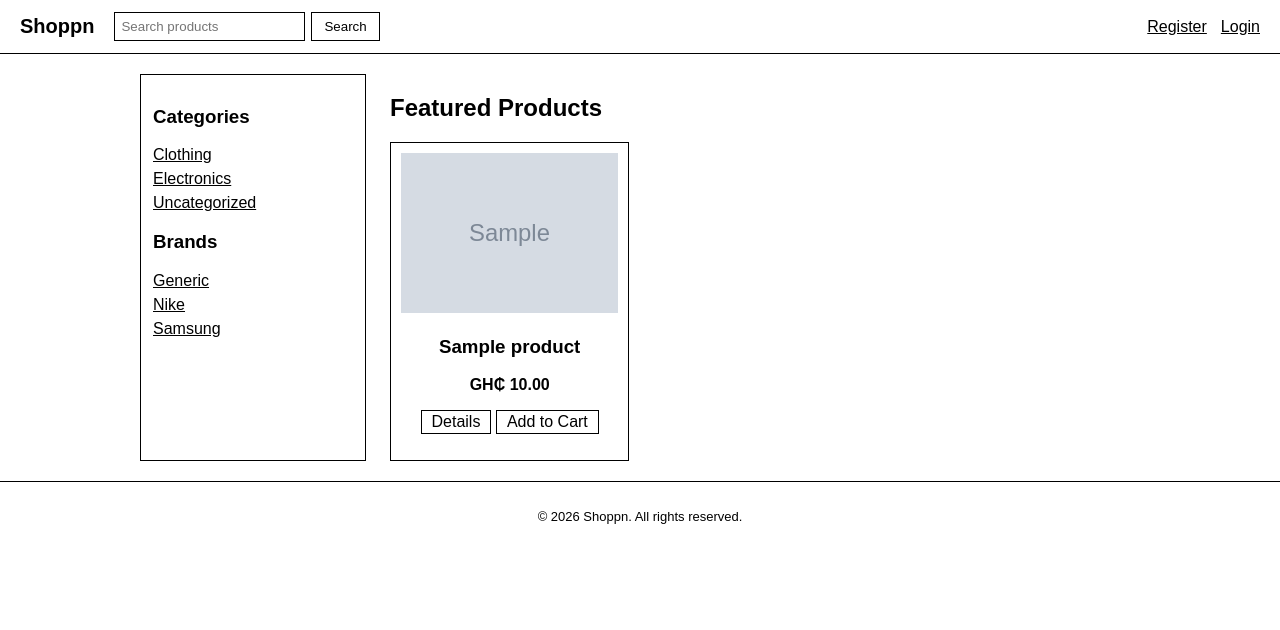
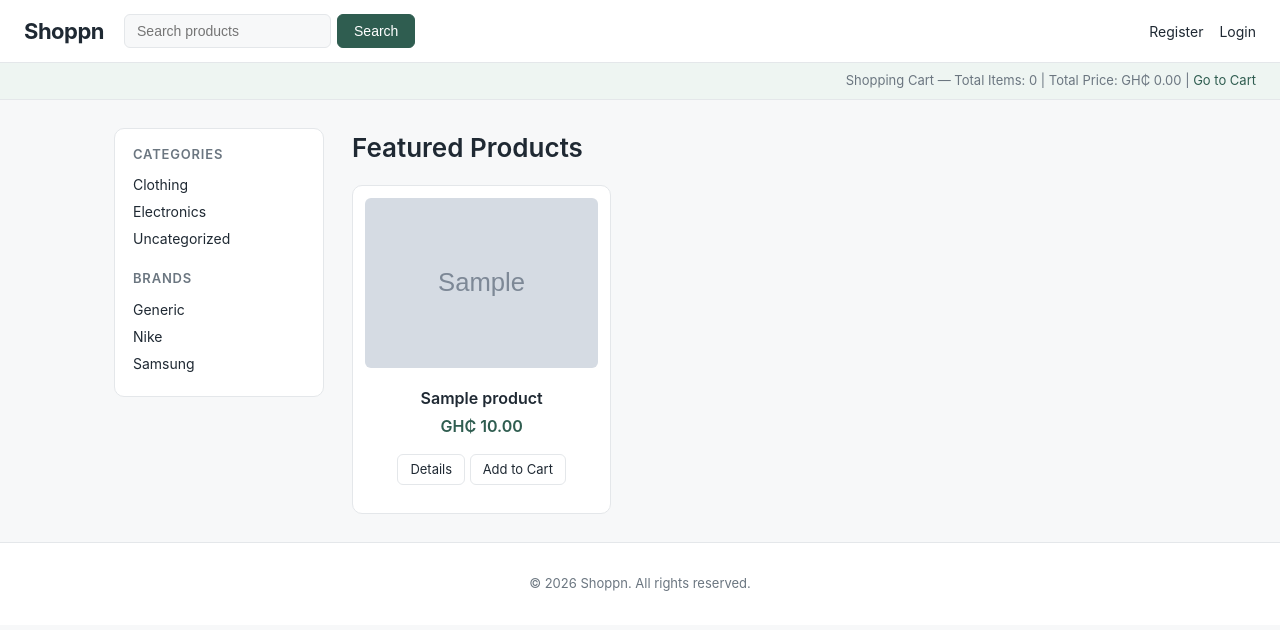
Before and after one commit to r2trappy/ecommerce_2026_Richard_Yemoh, a PHP site: page / in a window 1280 px wide. Shown: the top 630 px of the page. Run offline with PHP 8.4, Linux system fonts and the light colour scheme; data comes from the database, SQL or seed files in the repository; tables that the repository leaves empty hold one stand-in row (values such as "Sample post"); grey boxes marked "Sample" are stand-in pictures; a stand-in replaces the project's code that opens the database connection; some libraries are stand-ins or nearby versions.

Commit message:
Add cart (Tasks 11 and 12) and restyle site

```diff
--- /dev/null
+++ b/shoppn/classes/CartClass.php
@@ -0,0 +1,67 @@
+<?php
+require_once __DIR__ . '/../core/db_class.php';
+
+class CartClass extends Database {
+
+    public function isInCart($product_id, $ip) {
+        $stmt = $this->conn->prepare('SELECT cart_id FROM shoppn_cart WHERE p_id = ? AND ip_add = ?');
+        $stmt->bind_param('is', $product_id, $ip);
+        $stmt->execute();
+        $found = $stmt->get_result()->num_rows > 0;
+        $stmt->close();
+        return $found;
+    }
+
+    public function addToCart($product_id, $qty, $ip, $customer_id = null) {
+        $stmt = $this->conn->prepare('INSERT INTO shoppn_cart (p_id, ip_add, qty, customer_id) VALUES (?, ?, ?, ?)');
+        $stmt->bind_param('isii', $product_id, $ip, $qty, $customer_id);
+        $ok = $stmt->execute();
+        $stmt->close();
+        return $ok;
+    }
+
+    public function getCartItems($ip) {
+        $stmt = $this->conn->prepare('SELECT c.cart_id, c.p_id, c.qty, p.product_title, p.product_price, p.product_image FROM shoppn_cart c JOIN shoppn_products p ON c.p_id = p.product_id WHERE c.ip_add = ? ORDER BY c.cart_id ASC');
+        $stmt->bind_param('s', $ip);
+        $stmt->execute();
+        $rows = $stmt->get_result()->fetch_all(MYSQLI_ASSOC);
+        $stmt->close();
+        return $rows ? $rows : [];
+    }
+
+    public function getCartCount($ip) {
+        $stmt = $this->conn->prepare('SELECT COUNT(*) AS total FROM shoppn_cart WHERE ip_add = ?');
+        $stmt->bind_param('s', $ip);
+        $stmt->execute();
+        $row = $stmt->get_result()->fetch_assoc();
+        $stmt->close();
+        return (int)$row['total'];
+    }
+
+    public function getCartTotal($ip) {
+        $total = 0.0;
+        foreach ($this->getCartItems($ip) as $item) {
+            $total += (int)$item['qty'] * (float)$item['product_price'];
+        }
+        return (float)$total;
+    }
+
+    public function removeFromCart($product_id, $ip) {
+        $stmt = $this->conn->prepare('DELETE FROM shoppn_cart WHERE p_id = ? AND ip_add = ?');
+        $stmt->bind_param('is', $product_id, $ip);
+        $ok = $stmt->execute();
+        $stmt->close();
+        return $ok;
+    }
+
+    public function updateQty($product_id, $new_qty, $ip) {
+        if ($new_qty < 1) {
+            return false;
+        }
+        $stmt = $this->conn->prepare('UPDATE shoppn_cart SET qty = ? WHERE p_id = ? AND ip_add = ?');
+        $stmt->bind_param('iis', $new_qty, $product_id, $ip);
+        $ok = $stmt->execute();
+        $stmt->close();
+        return $ok;
+    }
+}
--- /dev/null
+++ b/shoppn/controllers/CartController.php
@@ -0,0 +1,38 @@
+<?php
+require_once __DIR__ . '/../classes/CartClass.php';
+
+class CartController {
+    private $cartModel;
+
+    public function __construct() {
+        $this->cartModel = new CartClass();
+    }
+
+    public function isInCart($product_id, $ip) {
+        return $this->cartModel->isInCart($product_id, $ip);
+    }
+
+    public function addToCart($product_id, $qty, $ip, $customer_id = null) {
+        return $this->cartModel->addToCart($product_id, $qty, $ip, $customer_id);
+    }
+
+    public function getCartItems($ip) {
+        return $this->cartModel->getCartItems($ip);
+    }
+
+    public function getCartCount($ip) {
+        return $this->cartModel->getCartCount($ip);
+    }
+
+    public function getCartTotal($ip) {
+        return $this->cartModel->getCartTotal($ip);
+    }
+
+    public function removeFromCart($product_id, $ip) {
+        return $this->cartModel->removeFromCart($product_id, $ip);
+    }
+
+    public function updateQty($product_id, $new_qty, $ip) {
+        return $this->cartModel->updateQty($product_id, $new_qty, $ip);
+    }
+}
--- a/shoppn/css/style.css
+++ b/shoppn/css/style.css
@@ -1,27 +1,65 @@
+:root {
+    --text: #1f2933;
+    --muted: #6b7680;
+    --line: #e4e7ea;
+    --bg: #f7f8f9;
+    --card: #ffffff;
+    --accent: #2f5d50;
+    --accent-dark: #244a40;
+    --alert-bg: #eef5f2;
+}
+
+* {
+    box-sizing: border-box;
+}
+
 body {
-    font-family: Arial, sans-serif;
+    font-family: -apple-system, BlinkMacSystemFont, "Segoe UI", Helvetica, Arial, sans-serif;
     margin: 0;
-    color: #000;
-    background: #fff;
+    color: var(--text);
+    background: var(--bg);
+    line-height: 1.5;
 }
 
 a {
-    color: #000;
+    color: var(--accent);
+    text-decoration: none;
+}
+
+a:hover {
+    text-decoration: underline;
+}
+
+h1 {
+    font-size: 26px;
+    margin: 0 0 18px;
+    font-weight: 600;
+}
+
+h2, h3 {
+    font-weight: 600;
 }
 
 .site-header {
     display: flex;
     align-items: center;
     gap: 20px;
-    padding: 12px 20px;
-    border-bottom: 1px solid #000;
+    padding: 14px 24px;
+    background: var(--card);
+    border-bottom: 1px solid var(--line);
     flex-wrap: wrap;
 }
 
 .site-header .logo a {
-    font-size: 20px;
-    font-weight: bold;
+    font-size: 22px;
+    font-weight: 700;
+    color: var(--text);
+    letter-spacing: -0.5px;
+}
+
+.site-header .logo a:hover {
     text-decoration: none;
+    color: var(--accent);
 }
 
 .search-form {
@@ -30,186 +68,334 @@ a {
 }
 
 .search-form input {
-    padding: 6px;
-    border: 1px solid #000;
+    padding: 8px 12px;
+    border: 1px solid var(--line);
+    border-radius: 6px;
+    background: var(--bg);
+    min-width: 200px;
+    font-size: 14px;
 }
 
-.search-form button {
-    padding: 6px 12px;
-    border: 1px solid #000;
-    background: #fff;
+.search-form input:focus {
+    outline: none;
+    border-color: var(--accent);
+    background: var(--card);
+}
+
+.search-form button,
+.admin-page button,
+.form-page button,
+.cart-buttons button {
+    padding: 8px 16px;
+    border: 1px solid var(--accent);
+    border-radius: 6px;
+    background: var(--accent);
+    color: #fff;
+    font-size: 14px;
     cursor: pointer;
+}
+
+.search-form button:hover,
+.admin-page button:hover,
+.form-page button:hover,
+.cart-buttons button:hover {
+    background: var(--accent-dark);
+    border-color: var(--accent-dark);
 }
 
 .main-nav {
     display: flex;
-    gap: 14px;
+    gap: 16px;
     align-items: center;
     margin-left: auto;
+    font-size: 14px;
 }
 
 .main-nav a {
-    text-decoration: underline;
+    color: var(--text);
+}
+
+.main-nav a:hover {
+    color: var(--accent);
+    text-decoration: none;
+}
+
+.main-nav span {
+    color: var(--muted);
+}
+
+.cart-bar {
+    padding: 8px 24px;
+    background: var(--alert-bg);
+    border-bottom: 1px solid var(--line);
+    text-align: right;
+    font-size: 13px;
+    color: var(--muted);
+}
+
+.cart-msg {
+    margin: 14px 24px 0;
 }
 
 .site-main {
     display: flex;
-    gap: 24px;
-    padding: 20px;
-    max-width: 1000px;
+    gap: 28px;
+    padding: 28px 24px;
+    max-width: 1100px;
     margin: 0 auto;
+    align-items: flex-start;
 }
 
 .home-content {
     flex: 1;
+    min-width: 0;
 }
 
 .sidebar {
-    width: 200px;
-    border: 1px solid #000;
-    padding: 12px;
+    width: 210px;
+    flex-shrink: 0;
+    background: var(--card);
+    border: 1px solid var(--line);
+    border-radius: 10px;
+    padding: 16px 18px;
+}
+
+.sidebar h3 {
+    font-size: 13px;
+    text-transform: uppercase;
+    letter-spacing: 0.8px;
+    color: var(--muted);
+    margin: 0 0 10px;
 }
 
 .sidebar ul {
     list-style: none;
     padding: 0;
-    margin: 0 0 16px;
+    margin: 0 0 20px;
+}
+
+.sidebar ul:last-child {
+    margin-bottom: 0;
 }
 
 .sidebar li {
     margin-bottom: 6px;
+    font-size: 14px;
+}
+
+.sidebar a {
+    color: var(--text);
+}
+
+.sidebar a:hover {
+    color: var(--accent);
+    text-decoration: none;
 }
 
 .form-page, .account-page {
-    max-width: 400px;
+    max-width: 420px;
     margin: 0 auto;
-    border: 1px solid #000;
-    padding: 20px;
+    background: var(--card);
+    border: 1px solid var(--line);
+    border-radius: 10px;
+    padding: 28px;
 }
 
 .form-page label {
     display: block;
-    margin-top: 12px;
+    margin-top: 14px;
+    font-size: 14px;
+    color: var(--muted);
 }
 
 .form-page input, .form-page select {
     width: 100%;
-    padding: 6px;
+    padding: 9px 12px;
     margin-top: 4px;
-    border: 1px solid #000;
+    border: 1px solid var(--line);
+    border-radius: 6px;
+    font-size: 14px;
+    background: var(--card);
+}
+
+.form-page input:focus, .form-page select:focus {
+    outline: none;
+    border-color: var(--accent);
 }
 
 .form-page button {
-    margin-top: 16px;
-    padding: 8px 14px;
-    background: #fff;
-    border: 1px solid #000;
-    cursor: pointer;
+    margin-top: 20px;
     width: 100%;
+    padding: 10px 14px;
 }
 
 .field-error {
-    color: #000;
+    color: #b3402f;
     font-size: 13px;
-    font-style: italic;
     display: block;
 }
 
 .alert {
-    border: 1px solid #000;
-    padding: 8px 12px;
-    margin-bottom: 14px;
+    background: var(--alert-bg);
+    border: 1px solid var(--line);
+    border-left: 3px solid var(--accent);
+    border-radius: 6px;
+    padding: 10px 14px;
+    margin-bottom: 16px;
+    font-size: 14px;
 }
 
 .site-footer {
     text-align: center;
-    padding: 14px;
-    border-top: 1px solid #000;
+    padding: 18px;
+    border-top: 1px solid var(--line);
+    background: var(--card);
     font-size: 13px;
+    color: var(--muted);
 }
 
 .admin-page {
     flex: 1;
+    min-width: 0;
+    max-width: 1000px;
+    margin: 0 auto;
+    padding: 28px 24px;
 }
 
 .admin-page form {
-    border: 1px solid #000;
-    padding: 16px;
-    max-width: 400px;
-    margin-bottom: 24px;
+    background: var(--card);
+    border: 1px solid var(--line);
+    border-radius: 10px;
+    padding: 22px;
+    max-width: 440px;
+    margin-bottom: 28px;
 }
 
 .admin-page label {
     display: block;
+    margin: 12px 0 4px;
+    font-size: 14px;
+    color: var(--muted);
+}
+
+.admin-page input[type="text"],
+.admin-page input[type="number"],
+.admin-page textarea,
+.admin-page select {
+    width: 100%;
+    padding: 9px 12px;
+    border: 1px solid var(--line);
+    border-radius: 6px;
+    font-size: 14px;
+    font-family: inherit;
+    background: var(--card);
     margin-bottom: 4px;
 }
 
-.admin-page input[type="text"] {
-    width: 100%;
-    padding: 6px;
-    border: 1px solid #000;
-    box-sizing: border-box;
-    margin-bottom: 10px;
+.admin-page input:focus,
+.admin-page textarea:focus,
+.admin-page select:focus {
+    outline: none;
+    border-color: var(--accent);
 }
 
-.admin-page button {
-    padding: 8px 14px;
-    background: #fff;
-    border: 1px solid #000;
-    cursor: pointer;
+.admin-page form button {
+    margin-top: 14px;
 }
 
 .data-table {
     border-collapse: collapse;
     width: 100%;
+    background: var(--card);
+    border: 1px solid var(--line);
+    border-radius: 10px;
+    overflow: hidden;
+    font-size: 14px;
 }
 
 .data-table th, .data-table td {
-    border: 1px solid #000;
-    padding: 6px 10px;
+    border-bottom: 1px solid var(--line);
+    padding: 10px 14px;
     text-align: left;
+}
+
+.data-table th {
+    background: var(--bg);
+    font-weight: 600;
+    color: var(--muted);
+    font-size: 13px;
+}
+
+.data-table tr:last-child td {
+    border-bottom: none;
 }
 
 .btn-link {
     display: inline-block;
-    padding: 2px 10px;
-    border: 1px solid #000;
+    padding: 5px 12px;
+    border: 1px solid var(--line);
+    border-radius: 6px;
+    background: var(--card);
+    color: var(--text);
+    font-size: 13px;
+}
+
+.btn-link:hover {
+    border-color: var(--accent);
+    color: var(--accent);
     text-decoration: none;
 }
 
 .product-grid {
     display: grid;
-    grid-template-columns: repeat(auto-fill, minmax(200px, 1fr));
-    gap: 16px;
+    grid-template-columns: repeat(auto-fill, minmax(210px, 1fr));
+    gap: 18px;
 }
 
 .product-card {
-    border: 1px solid #000;
-    padding: 10px;
+    background: var(--card);
+    border: 1px solid var(--line);
+    border-radius: 10px;
+    padding: 12px;
     text-align: center;
+}
+
+.product-card:hover {
+    box-shadow: 0 4px 14px rgba(0, 0, 0, 0.06);
 }
 
 .product-card img {
     width: 100%;
-    height: 160px;
+    height: 170px;
     object-fit: cover;
+    border-radius: 6px;
+}
+
+.product-card h3 {
+    font-size: 16px;
+    margin: 12px 0 4px;
 }
 
 .no-image {
-    height: 160px;
-    border: 1px dashed #000;
+    height: 170px;
+    border: 1px dashed var(--line);
+    border-radius: 6px;
     display: flex;
     align-items: center;
     justify-content: center;
+    color: var(--muted);
+    font-size: 14px;
 }
 
 .price {
-    font-weight: bold;
+    font-weight: 600;
+    color: var(--accent);
+    margin: 4px 0 10px;
 }
 
 .single-product {
     display: flex;
-    gap: 24px;
+    gap: 28px;
     flex-wrap: wrap;
 }
 
--- a/shoppn/database/shoppn.sql
+++ b/shoppn/database/shoppn.sql
@@ -35,14 +35,15 @@ CREATE TABLE IF NOT EXISTS shoppn_products (
   FOREIGN KEY (product_brand) REFERENCES brands(brand_id)
 );
 
-CREATE TABLE IF NOT EXISTS cart (
+CREATE TABLE IF NOT EXISTS shoppn_cart (
   cart_id INT AUTO_INCREMENT PRIMARY KEY,
   p_id INT NOT NULL,
   customer_id INT DEFAULT NULL,
   ip_add VARCHAR(45) NOT NULL,
   qty INT NOT NULL DEFAULT 1,
   created_at TIMESTAMP DEFAULT CURRENT_TIMESTAMP,
-  FOREIGN KEY (p_id) REFERENCES shoppn_products(product_id)
+  UNIQUE KEY uniq_item (p_id, ip_add),
+  FOREIGN KEY (p_id) REFERENCES shoppn_products(product_id) ON DELETE CASCADE
 );
 
 CREATE TABLE IF NOT EXISTS orders (
--- a/shoppn/views/home.php
+++ b/shoppn/views/home.php
@@ -17,7 +17,6 @@ if ($catId && $catId > 0) {
     $products = $controller->getFeaturedProducts(6);
 }
 
-$cartNotice = isset($_GET['add_cart']);
 ?>
 <?php require_once __DIR__ . '/layout/header.php'; ?>
 <?php require_once __DIR__ . '/layout/sidebar.php'; ?>
@@ -26,10 +25,6 @@ $cartNotice = isset($_GET['add_cart']);
     <?php if (!empty($_SESSION['error'])): ?>
         <div class="alert"><?php echo htmlspecialchars($_SESSION['error']); ?></div>
         <?php unset($_SESSION['error']); ?>
-    <?php endif; ?>
-
-    <?php if ($cartNotice): ?>
-        <div class="alert">The cart is not available yet.</div>
     <?php endif; ?>
 
     <h1><?php echo $heading; ?></h1>
--- a/shoppn/views/layout/header.php
+++ b/shoppn/views/layout/header.php
@@ -1,3 +1,10 @@
+<?php
+require_once __DIR__ . '/../../controllers/CartController.php';
+$cartController = new CartController();
+$cartIp = get_ip();
+$cartCount = $cartController->getCartCount($cartIp);
+$cartTotal = $cartController->getCartTotal($cartIp);
+?>
 <!DOCTYPE html>
 <html lang="en">
 <head>
@@ -32,4 +39,11 @@
         <?php endif; ?>
     </nav>
 </header>
+<div class="cart-bar">
+    Shopping Cart &mdash; Total Items: <?php echo (int)$cartCount; ?> | Total Price: GH₵ <?php echo number_format($cartTotal, 2); ?> | <a href="<?php echo base_url(); ?>views/cart.php">Go to Cart</a>
+</div>
+<?php if (!empty($_SESSION['cart_msg'])): ?>
+    <div class="alert cart-msg"><?php echo htmlspecialchars($_SESSION['cart_msg']); ?></div>
+    <?php unset($_SESSION['cart_msg']); ?>
+<?php endif; ?>
 <main class="site-main">
--- a/shoppn/views/layout/product_card.php
+++ b/shoppn/views/layout/product_card.php
@@ -10,6 +10,6 @@
     <p class="price">GH₵ <?php echo number_format((float)$product['product_price'], 2); ?></p>
     <p>
         <a class="btn-link" href="<?php echo base_url(); ?>views/single_product.php?pro_id=<?php echo (int)$product['product_id']; ?>">Details</a>
-        <a class="btn-link" href="<?php echo base_url(); ?>index.php?add_cart=<?php echo (int)$product['product_id']; ?>">Add to Cart</a>
+        <a class="btn-link" href="<?php echo base_url(); ?>actions/add_to_cart_action.php?add_cart=<?php echo (int)$product['product_id']; ?>">Add to Cart</a>
     </p>
 </div>
--- a/shoppn/views/single_product.php
+++ b/shoppn/views/single_product.php
@@ -33,7 +33,7 @@ if (!$product) {
         <p><strong>Brand:</strong> <?php echo htmlspecialchars($product['brand_name']); ?></p>
         <p><strong>Description:</strong><br><?php echo nl2br(htmlspecialchars($product['product_desc'])); ?></p>
         <p><strong>Keywords:</strong> <?php echo htmlspecialchars((string)$product['product_keywords']); ?></p>
-        <p><a class="btn-link" href="<?php echo base_url(); ?>index.php?add_cart=<?php echo (int)$product['product_id']; ?>">Add to Cart</a></p>
+        <p><a class="btn-link" href="<?php echo base_url(); ?>actions/add_to_cart_action.php?add_cart=<?php echo (int)$product['product_id']; ?>">Add to Cart</a></p>
     </div>
 </section>
 
```
Also changed, not shown: other parts of shoppn/css/style.css (+39 -6 lines), shoppn/actions/add_to_cart_action.php (added, +46 -0 lines), shoppn/actions/remove_from_cart_action.php (added, +27 -0 lines), shoppn/actions/update_qty_action.php (added, +39 -0 lines), shoppn/js/validate.js (+15 -0 lines), shoppn/views/cart.php (added, +67 -0 lines), shoppn/views/checkout.php (added, +16 -0 lines).
